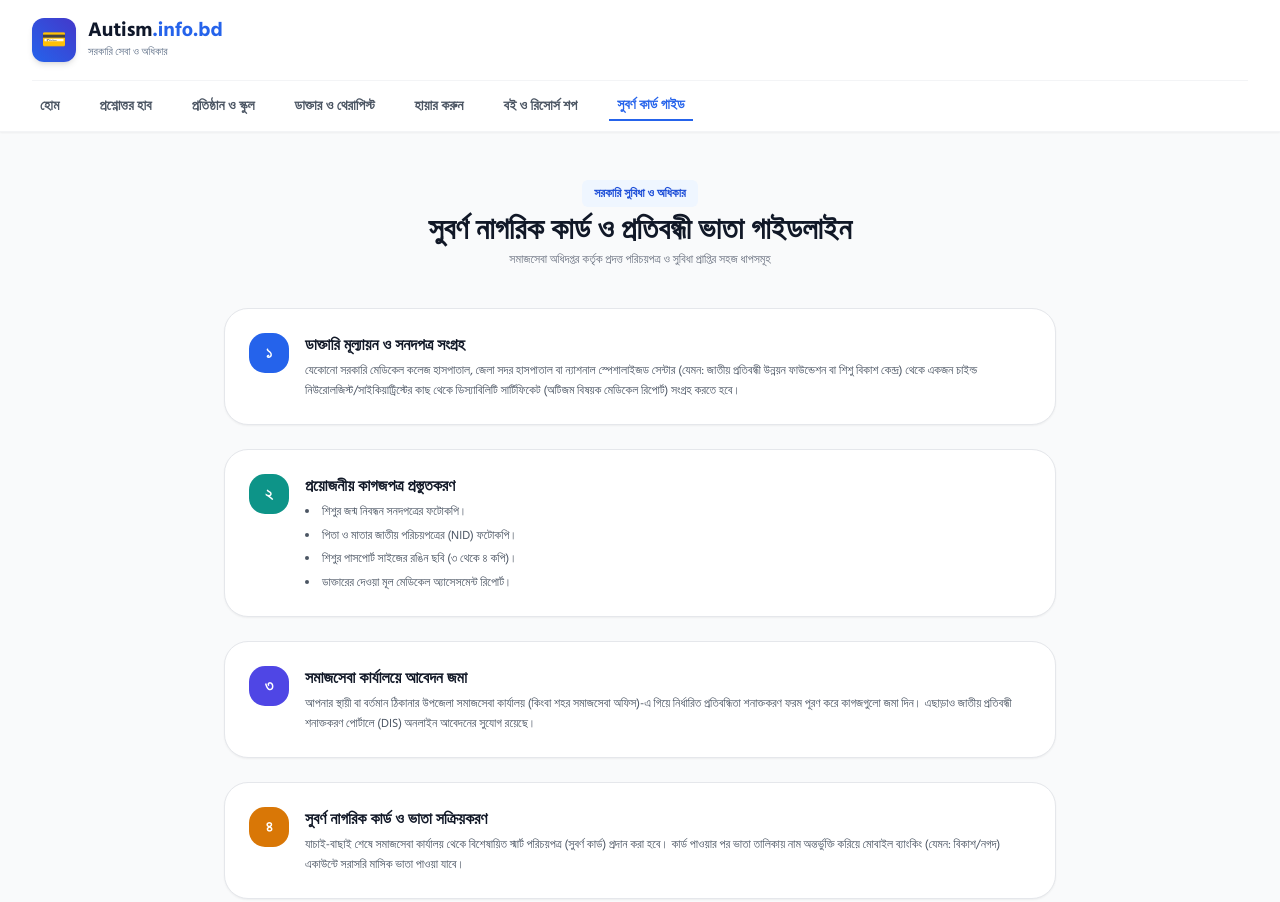
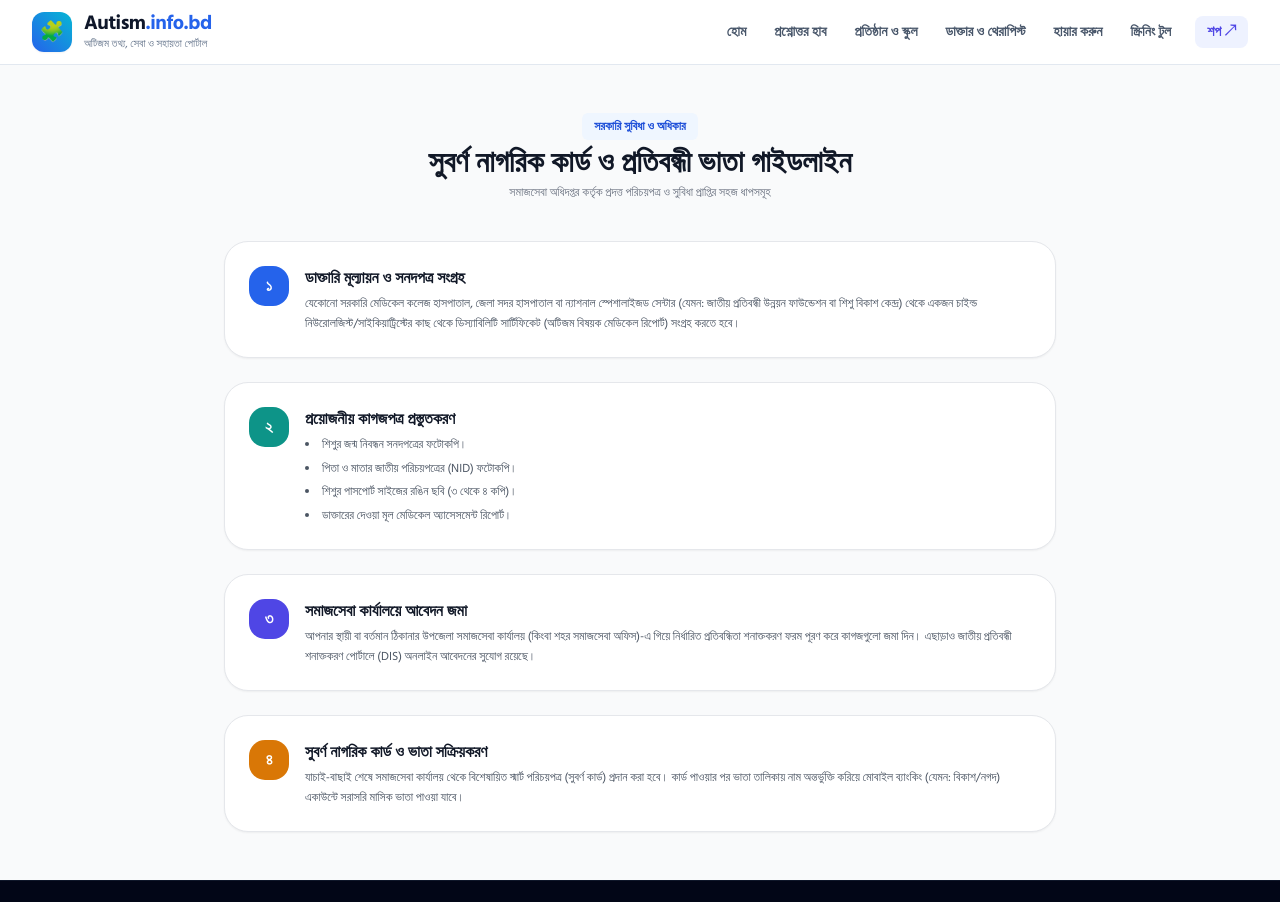
Before and after one commit to sakib586-bd/autism-info-bd, a plain HTML site: page suborno.html in a window 1280 px wide. Shown: the top 902 px of the page. Drawn offline with nearby package versions, Linux system fonts and the light colour scheme.

Commit message:
Update suborno.html

```diff
--- a/suborno.html
+++ b/suborno.html
@@ -11,31 +11,74 @@
 <body class="bg-gray-50 text-gray-800 antialiased min-h-screen flex flex-col">
 
     <!-- হেডার -->
-    <header class="bg-white border-b border-gray-100 shadow-sm sticky top-0 z-50">
-        <div class="max-w-7xl mx-auto px-4 sm:px-6 lg:px-8">
-            <div class="flex justify-between items-center h-20">
-                <a href="/" class="flex items-center gap-3">
-                    <div class="w-11 h-11 bg-gradient-to-tr from-blue-600 to-indigo-700 rounded-xl flex items-center justify-center text-white text-xl font-bold shadow-md">💳</div>
-                    <div>
-                        <span class="text-xl font-black text-slate-900 block leading-none">Autism<span class="text-blue-600">.info.bd</span></span>
-                        <span class="text-[11px] text-slate-500 mt-1 block">সরকারি সেবা ও অধিকার</span>
-                    </div>
+<!-- স্ট্যান্ডার্ড গ্লোবাল হেডার / নেভিগেশন বার -->
+<header class="bg-white border-b border-slate-200 sticky top-0 z-50">
+    <div class="max-w-7xl mx-auto px-4 sm:px-6 lg:px-8">
+        <div class="flex items-center justify-between h-16">
+
+            <!-- ব্র্যান্ড লোগো ও টাইটেল -->
+            <a href="/" class="flex items-center gap-3">
+                <div class="w-10 h-10 rounded-xl bg-gradient-to-tr from-blue-600 to-cyan-500 flex items-center justify-center text-white text-xl font-black shadow-sm">
+                    🧩
+                </div>
+                <div>
+                    <span class="text-xl font-bold tracking-tight text-slate-900 block leading-tight">Autism<span class="text-blue-600">.info.bd</span></span>
+                    <span class="text-[11px] text-slate-500 hidden sm:block">অটিজম তথ্য, সেবা ও সহায়তা পোর্টাল</span>
+                </div>
+            </a>
+
+            <!-- ডেস্কটপ মেনুবার -->
+            <nav class="hidden md:flex items-center gap-1 text-sm font-semibold text-slate-600">
+                <a href="/" class="px-3 py-2 rounded-lg hover:text-blue-600 hover:bg-slate-50 transition">হোম</a>
+                <a href="/#qa" class="px-3 py-2 rounded-lg hover:text-blue-600 hover:bg-slate-50 transition">প্রশ্নোত্তর হাব</a>
+                <a href="/directory" class="px-3 py-2 rounded-lg hover:text-blue-600 hover:bg-slate-50 transition">প্রতিষ্ঠান ও স্কুল</a>
+                <a href="/professionals" class="px-3 py-2 rounded-lg hover:text-blue-600 hover:bg-slate-50 transition">ডাক্তার ও থেরাপিস্ট</a>
+                <a href="/hire" class="px-3 py-2 rounded-lg hover:text-blue-600 hover:bg-slate-50 transition">হায়ার করুন</a>
+                <a href="/screening" class="px-3 py-2 rounded-lg hover:text-blue-600 hover:bg-slate-50 transition">স্ক্রিনিং টুল</a>
+                <a href="https://shop.autism.info.bd" target="_blank" rel="noopener noreferrer" class="ml-2 px-3 py-1.5 rounded-lg bg-indigo-50 text-indigo-600 font-bold hover:bg-indigo-100 transition flex items-center gap-1">
+                    শপ ↗
                 </a>
+            </nav>
+
+            <!-- মোবাইল মেনু টগল বাটন -->
+            <div class="flex md:hidden">
+                <button type="button" onclick="toggleNavMenu()" class="p-2 rounded-xl text-slate-600 hover:text-slate-900 hover:bg-slate-100 focus:outline-none transition">
+                    <svg id="nav-open-icon" class="w-6 h-6" fill="none" stroke="currentColor" viewBox="0 0 24 24">
+                        <path stroke-linecap="round" stroke-linejoin="round" stroke-width="2" d="M4 6h16M4 12h16M4 18h16"></path>
+                    </svg>
+                    <svg id="nav-close-icon" class="w-6 h-6 hidden" fill="none" stroke="currentColor" viewBox="0 0 24 24">
+                        <path stroke-linecap="round" stroke-linejoin="round" stroke-width="2" d="M6 18L18 6M6 6l12 12"></path>
+                    </svg>
+                </button>
             </div>
 
-            <!-- মেনু লিংকসমূহ -->
-            <nav class="flex items-center gap-1 sm:gap-6 overflow-x-auto py-2.5 border-t border-gray-100 text-sm font-semibold text-gray-600 whitespace-nowrap scrollbar-none">
-                <a href="/" class="hover:text-blue-600 transition px-2 py-1">হোম</a>
-                <a href="/qa.html" class="hover:text-blue-600 transition px-2 py-1">প্রশ্নোত্তর হাব</a>
-                <a href="/directory.html" class="hover:text-blue-600 transition px-2 py-1">প্রতিষ্ঠান ও স্কুল</a>
-                <a href="/professionals.html" class="hover:text-blue-600 transition px-2 py-1">ডাক্তার ও থেরাপিস্ট</a>
-                <a href="/hire.html" class="hover:text-blue-600 transition px-2 py-1">হায়ার করুন</a>
-                <a href="/shop.html" class="hover:text-blue-600 transition px-2 py-1">বই ও রিসোর্স শপ</a>
-                <a href="/suborno.html" class="text-blue-600 pb-1 border-b-2 border-blue-600 px-2 py-1">সুবর্ণ কার্ড গাইড</a>
-            </nav>
         </div>
-    </header>
+    </div>
 
+    <!-- মোবাইল ড্রপডাউন মেনু -->
+    <div id="nav-mobile-dropdown" class="hidden md:hidden border-t border-slate-100 bg-white px-4 pt-3 pb-5 space-y-1 shadow-lg">
+        <a href="/" class="block px-3 py-2 rounded-xl text-sm font-semibold text-slate-700 hover:bg-slate-50">হোম</a>
+        <a href="/#qa" class="block px-3 py-2 rounded-xl text-sm font-semibold text-slate-700 hover:bg-slate-50">প্রশ্নোত্তর হাব</a>
+        <a href="/directory" class="block px-3 py-2 rounded-xl text-sm font-semibold text-slate-700 hover:bg-slate-50">প্রতিষ্ঠান ও স্কুল</a>
+        <a href="/professionals" class="block px-3 py-2 rounded-xl text-sm font-semibold text-slate-700 hover:bg-slate-50">ডাক্তার ও থেরাপিস্ট</a>
+        <a href="/hire" class="block px-3 py-2 rounded-xl text-sm font-semibold text-slate-700 hover:bg-slate-50">হায়ার করুন</a>
+        <a href="/screening" class="block px-3 py-2 rounded-xl text-sm font-semibold text-slate-700 hover:bg-slate-50">স্ক্রিনিং টুল</a>
+        <a href="https://shop.autism.info.bd" target="_blank" rel="noopener noreferrer" class="block px-3 py-2 rounded-xl text-sm font-bold text-indigo-600 bg-indigo-50/70 mt-2">
+            শপ ↗
+        </a>
+    </div>
+</header>
+
+<script>
+    function toggleNavMenu() {
+        const menu = document.getElementById('nav-mobile-dropdown');
+        const openIcon = document.getElementById('nav-open-icon');
+        const closeIcon = document.getElementById('nav-close-icon');
+        menu.classList.toggle('hidden');
+        openIcon.classList.toggle('hidden');
+        closeIcon.classList.toggle('hidden');
+    }
+</script>
     <main class="flex-1 max-w-4xl mx-auto px-4 sm:px-6 lg:px-8 py-12 w-full">
         <div class="text-center mb-10">
             <span class="text-xs font-bold px-3 py-1 bg-blue-50 text-blue-700 rounded-md">সরকারি সুবিধা ও অধিকার</span>
```
